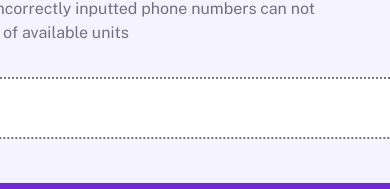
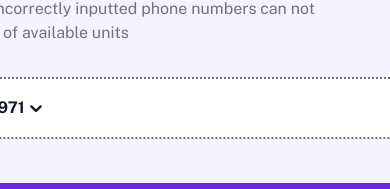
Before and after one commit to jedinrk/quiz_test, a Next.js app: page / in a window 390 px wide. Shown: the part 1098-1287 px from the top of the page. Built offline with nearby package versions, Linux system fonts and the light colour scheme; a web font is replaced by a local one.

Commit message:
added country flag and country code selector to phone input

```diff
--- a/app/components/MultiStepForm/UserFormPhone.tsx
+++ b/app/components/MultiStepForm/UserFormPhone.tsx
@@ -1,12 +1,15 @@
-import React from "react";
+import React, { useState } from "react";
+import Select from "react-select";
+
 import { FormWrapper } from "./FormWrapper";
-import PhoneNumberInput from "../PhoneInput/PhoneNumberInput";
 import { Archivo } from "next/font/google";
 
 import Image from "next/image";
 import phoneSvg from "../../../public/phoneIcon.svg";
+import uaeFlag from "../../assets/flag_uae.svg";
 
 const PhoneIcon = () => <Image src={phoneSvg} alt="Phone Icon" />;
+const UaeFlag = () => <Image src={uaeFlag} alt="UAE Flag" />;
 
 const archivo = Archivo({
   subsets: ["latin"],
@@ -14,6 +17,42 @@ const archivo = Archivo({
 });
 
 function UserFormPhone({ phoneNumber, updateData }: any) {
+  const [selectedCountryCode, setSelectedCountryCode] = useState({
+    value: "+971",
+    label: "+971",
+  });
+
+  const countryCodes = [
+    { value: "+1", label: "+1" },
+    { value: "+971", label: "+971" },
+    // Add more country codes as needed
+  ];
+
+  // const [phoneInput, setPhoneInput] = useState("");
+  // const [displayedPhoneNumber, setDisplayedPhoneNumber] =
+  //   useState("__ ___ __ __"); // Initial format
+
+  // const formatPhoneNumber = (number: string) => {
+  //   let formattedNumber = "__ ___ __ __";
+
+  //   for (let i = 0; i < number.length; i++) {
+  //     formattedNumber = formattedNumber.replace("_", number.charAt(i));
+  //   }
+
+  //   setDisplayedPhoneNumber(formattedNumber);
+  // };
+
+  // const handlePhoneNumberChange = (e: any) => {
+  //   const input = e.target.value.replace(/\D/g, "").slice(0, 10); // Allowing only 10 digits
+  //   setPhoneInput(input);
+  //   updateData({ phoneNumber: input });
+  //   formatPhoneNumber(input);
+  // };
+
+  const handleCountryCodeChange = (selectedOption: any) => {
+    setSelectedCountryCode(selectedOption);
+  };
+
   return (
     <FormWrapper step="01" title="Phone number" icon={<PhoneIcon />}>
       <div className="flex flex-col">
@@ -26,13 +65,43 @@ function UserFormPhone({ phoneNumber, updateData }: any) {
               Invalid or incorrectly inputted phone numbers can not be notified
               of available units
             </div>
-            <input
-              className={`w-[550px] h-[62px] p-[20px] mt-[32px] flex items-center border-dotted bg-white rounded-[20px] border-2 border-zinc-500 focus:outline-none focus:border-violet-700 text-slate-900 text-base font-medium ${archivo.className}`}
-              type="number"
-              value={phoneNumber}
-              onChange={(e) => updateData({ phoneNumber: e.target.value })}
-              maxLength={10} // Limit the input to 17 characters
-            />
+            <div
+              className={`w-[550px] h-[62px] p-[20px] mt-[32px] flex items-center border-dotted bg-white rounded-[20px] border-2 border-zinc-500 focus:outline-none focus:border-violet-700`}
+            >
+              <UaeFlag />
+              <Select
+                inputId="react-select"
+                className={`ml-[8px] mr-[10px] text-slate-900 text-base font-bold`}
+                options={countryCodes}
+                value={selectedCountryCode}
+                onChange={handleCountryCodeChange}
+                unstyled
+              />
+              <input
+                className={`text-slate-900 text-base font-medium ${archivo.className}`}
+                type="tel"
+                inputMode="numeric"
+                value={phoneNumber}
+                onChange={(e) => updateData({ phoneNumber: e.target.value })}
+                maxLength={10} // Limit the input to 17 characters
+              />
+              {/* <div className="relative">
+                <input
+                  className={`absolute top-0 left-0 opacity-0	w-full h-full cursor-text z-0`}
+                  id="phoneNumber"
+                  type="tel"
+                  inputMode="numeric"
+                  value={phoneInput}
+                  onChange={handlePhoneNumberChange}
+                  maxLength={10} // Limit the input to 17 characters
+                />
+                <div
+                  className={`relative z-1 text-slate-900 text-base font-medium  ${archivo.className} leading-snug tracking-widest`}
+                >
+                  {displayedPhoneNumber}
+                </div>
+              </div> */}
+            </div>
           </div>
         </div>
       </div>
```
Also changed, not shown: package.json (+5 -4 lines), app/assets/flag_uae.svg (added), 1 other file (tests, documents, lock files or other folders).
